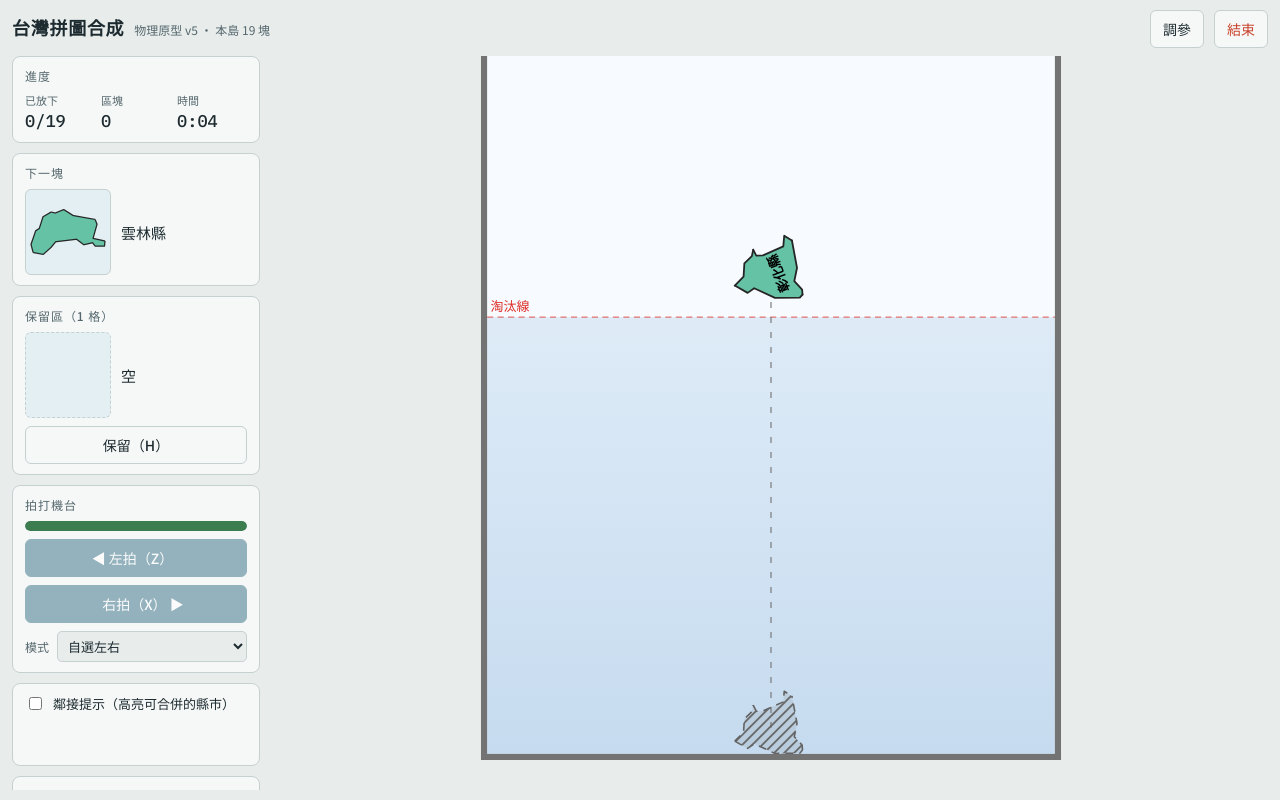
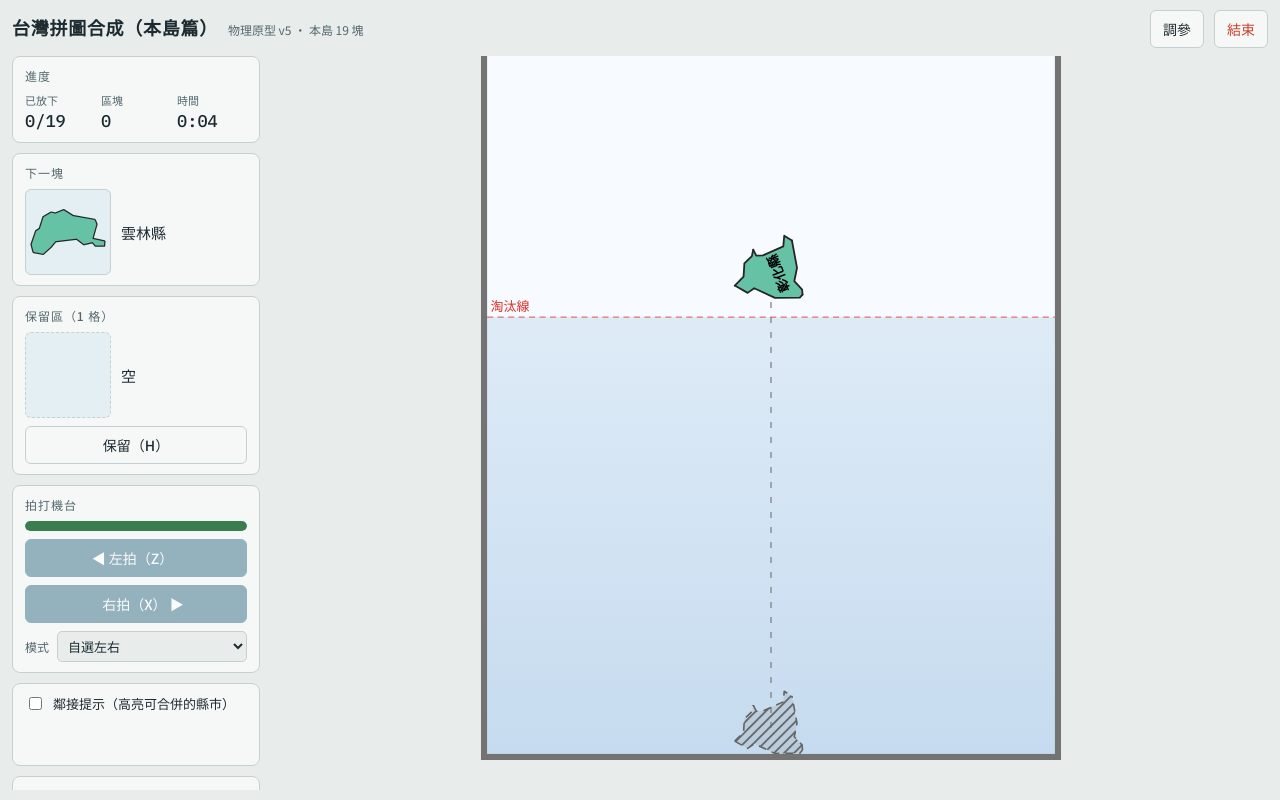
Before and after one commit to Ayukawayen/Taiwan_Puzzle, a plain HTML site: page index.html in a window 1280 px wide. Drawn offline with Linux system fonts and the light colour scheme.

Commit message:
update: 加上**本島篇**的文字

```diff
--- a/index.html
+++ b/index.html
@@ -155,7 +155,7 @@ label.mode select { font: inherit; font-size: 13px; padding: 4px 6px; border-rad
 
 <div id="app">
   <header class="top">
-    <h1>台灣拼圖合成</h1>
+    <h1>台灣拼圖合成（本島篇）</h1>
     <span class="tag">物理原型 v5 · 本島 19 塊</span>
     <span class="spacer"></span>
     <button id="btnSettings" type="button">調參</button>
```
